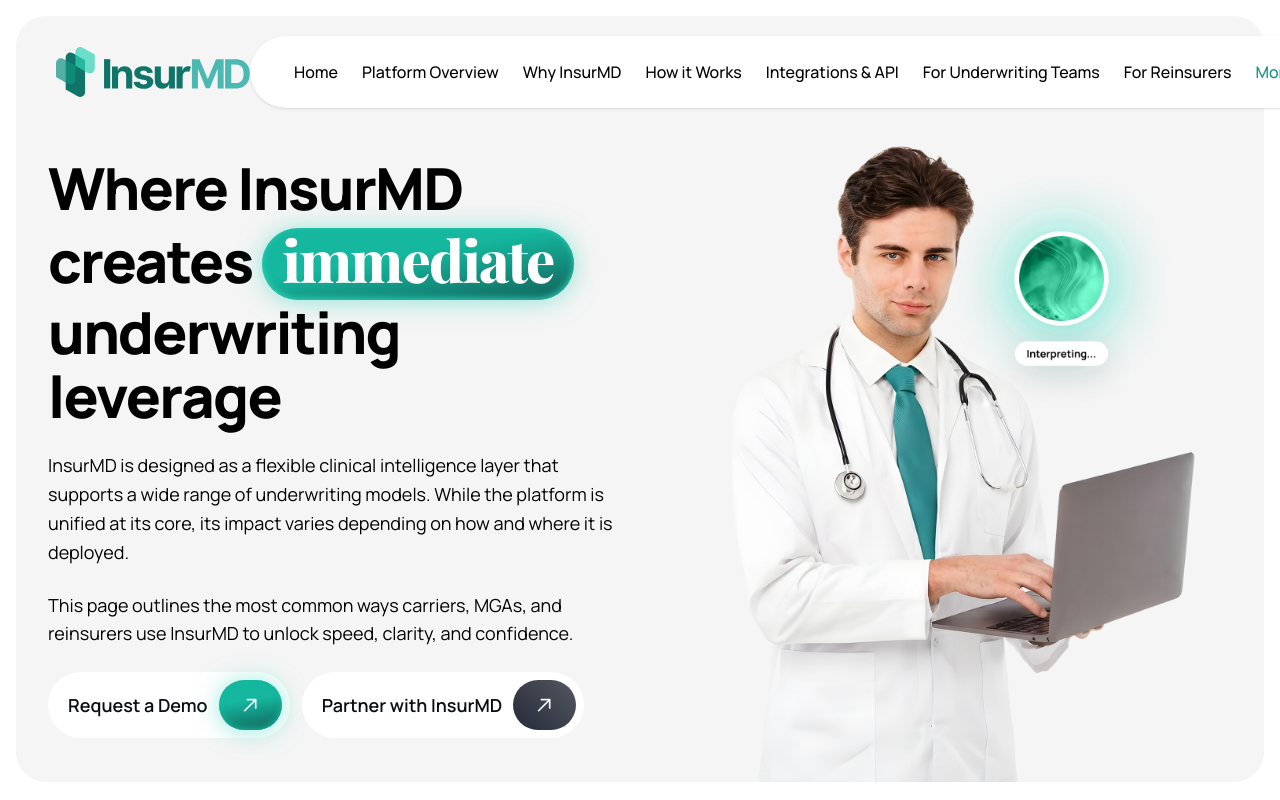
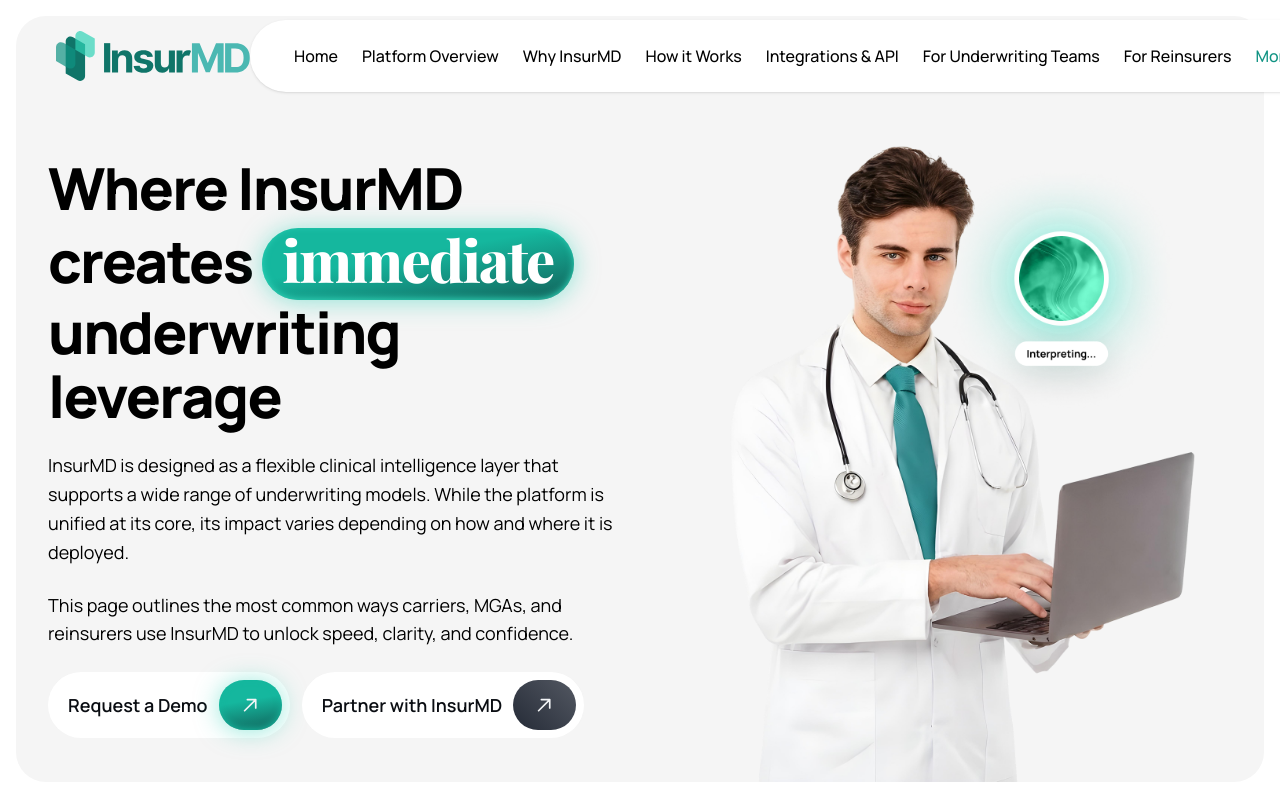
Before and after one commit to epcprojects/insur-md-web, a Next.js app: page /use-cases in a window 1280 px wide. Shown: the top 800 px of the page. Built offline with nearby package versions, Linux system fonts and the light colour scheme; a web font is replaced by a local one.

Commit message:
header margin fix.

```diff
--- a/app/components/layout/header.tsx
+++ b/app/components/layout/header.tsx
@@ -44,7 +44,7 @@
 
   return (
     <div className="sm:px-4 xl:px-8 w-full fixed top-2 z-100">
-      <nav className="flex relative  sm:mt-4 items-center px-4 sm:ps-6 py-3 pe-4 mx-auto justify-between lg:flex-row flex-row-reverse w-full">
+      <nav className="flex relative items-center px-4 sm:ps-6 py-3 pe-4 mx-auto justify-between lg:flex-row flex-row-reverse w-full">
         <Link href="/" className="relative order-1 lg:order-0">
           <Logo
             fill1={theme.logo.fill1}
```
